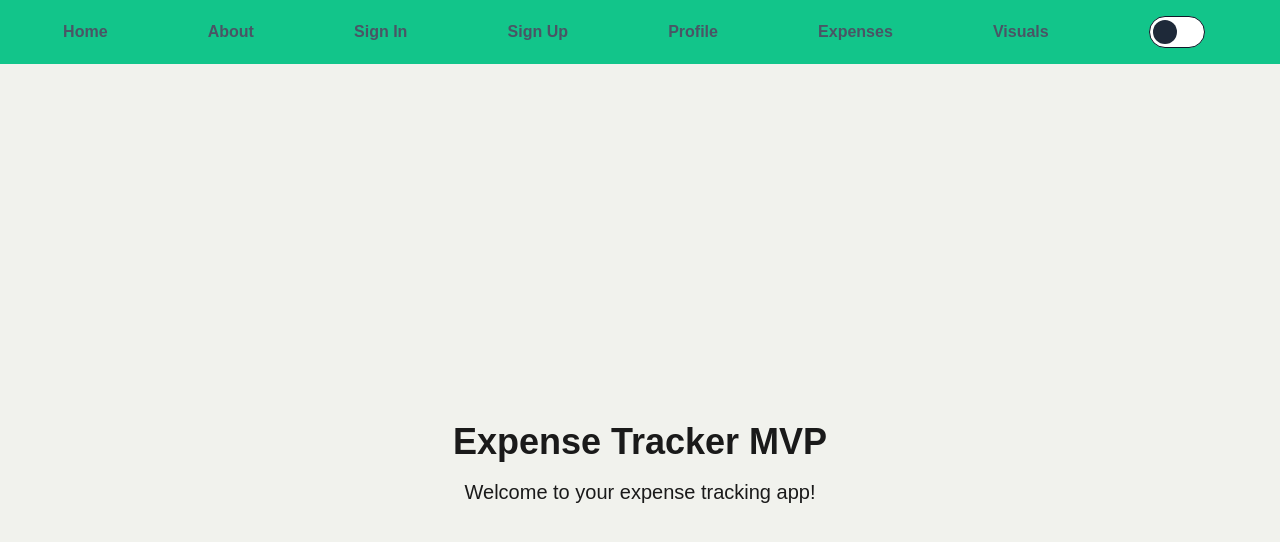
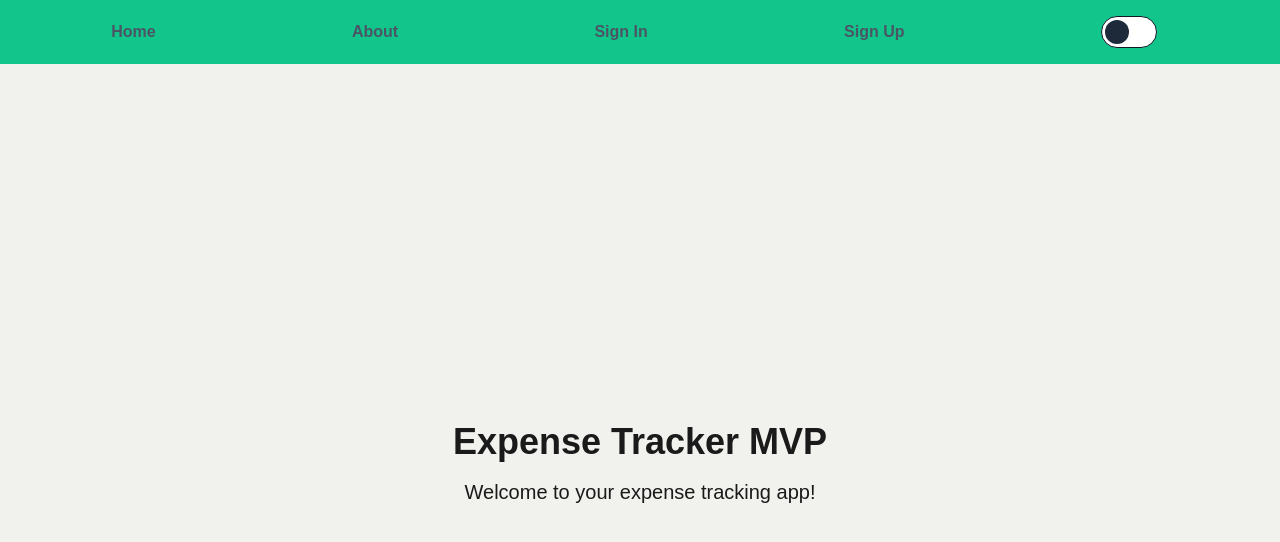
Before and after one commit to Expense-Tracker-MVP/frontend, a React (Vite) app: page / in a window 1280 px wide. Shown: the top 542 px of the page. Built offline with nearby package versions, Linux system fonts and the light colour scheme; no server answers; a web font is replaced by a local one.

Commit message:
Implemented conditional rendering of navbar for authenticated and unauthenticated.

```diff
--- a/src/ui/components/NavBar.tsx
+++ b/src/ui/components/NavBar.tsx
@@ -1,17 +1,26 @@
-
 import { Link } from 'react-router'
 import ThemeToggle from '@ui/components/ThemeToggle'
+import { useAuthStore } from '../lib/store/authStore'
 
 const Navbar = () => {
+    const { isAuthenticated } = useAuthStore()
     return (
         <div className="flex gap-1.5 justify-around items-center p-4 bg-[var(--primary)]" >
             <Link className="text-1.5xl font-bold hover:underline text-gray-600 dark:text-gray-100" to="/">Home</Link>
             <Link className="text-1.5xl font-bold hover:underline text-gray-600 dark:text-gray-100" to="/about">About</Link>
-            <Link className="text-1.5xl font-bold hover:underline text-gray-600 dark:text-gray-100" to="/sign-in">Sign In</Link>
-            <Link className="text-1.5xl font-bold hover:underline text-gray-600 dark:text-gray-100" to="/sign-up">Sign Up</Link>
-            <Link className="text-1.5xl font-bold hover:underline text-gray-600 dark:text-gray-100" to="/profile">Profile</Link>
-            <Link className="text-1.5xl font-bold hover:underline text-gray-600 dark:text-gray-100" to="/expenses">Expenses</Link>
-            <Link className="text-1.5xl font-bold hover:underline text-gray-600 dark:text-gray-100" to="/visuals">Visuals</Link>
+            {isAuthenticated ? null : (
+                <>
+                    <Link className="text-1.5xl font-bold hover:underline text-gray-600 dark:text-gray-100" to="/sign-in">Sign In</Link>
+                    <Link className="text-1.5xl font-bold hover:underline text-gray-600 dark:text-gray-100" to="/sign-up">Sign Up</Link>
+                </>
+            )}
+            {!isAuthenticated ? null : (
+                <>
+                    <Link className="text-1.5xl font-bold hover:underline text-gray-600 dark:text-gray-100" to="/profile">Profile</Link>
+                    <Link className="text-1.5xl font-bold hover:underline text-gray-600 dark:text-gray-100" to="/expenses">Expenses</Link>
+                    <Link className="text-1.5xl font-bold hover:underline text-gray-600 dark:text-gray-100" to="/visuals">Visuals</Link>
+                </>
+            )}
             <ThemeToggle />
         </div>
     )
```
